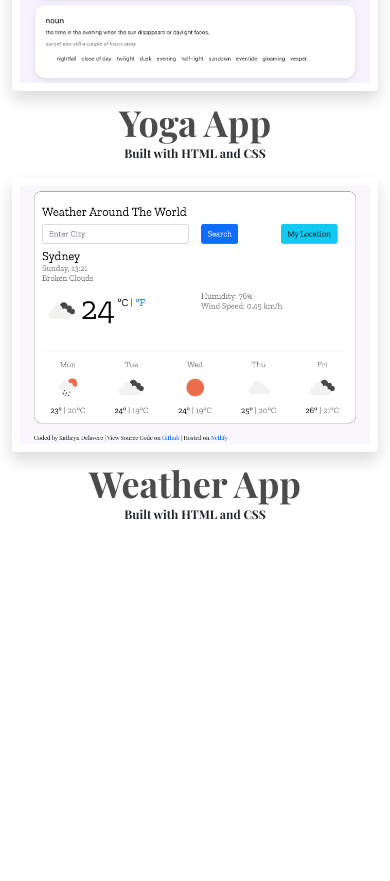
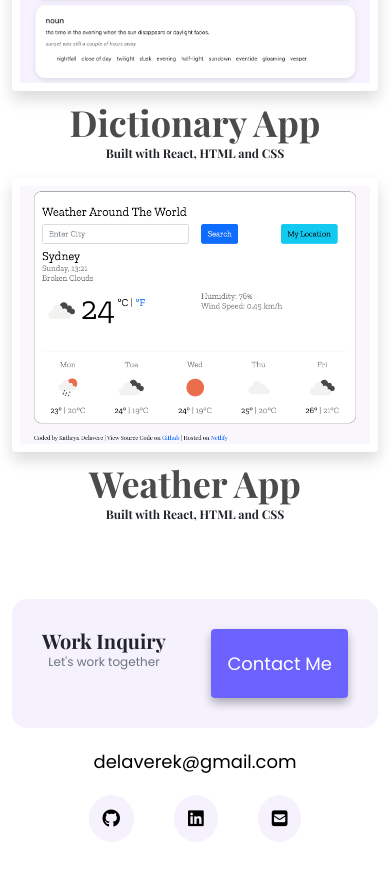
Before and after one commit to kdel01/PortfolioProject, a plain HTML site: page work.html in a window 390 px wide. Shown: the part 399-1280 px from the top of the page. Before the commit the page ends 938 px from the top, so only its background shows below. Drawn offline with nearby package versions, Linux system fonts and the light colour scheme.

Commit message:
added all footers, cleaned up for responsive

```diff
--- a/style.css
+++ b/style.css
@@ -201,4 +201,7 @@ footer .contact-box p {
   footer .primary-link {
     font-size: 18px;
   }
+  .contact-section a {
+    justify-content: center;
+  }
 }
--- a/work.html
+++ b/work.html
@@ -87,8 +87,8 @@
             class="img-fluid p-2 shadow rounded work-pic"
             alt="Dictionary App"
           />
-          <h3 class="text-center img-title">Yoga App</h3>
-          <p class="img-caption text-center">Built with HTML and CSS</p>
+          <h3 class="text-center img-title">Dictionary App</h3>
+          <p class="img-caption text-center">Built with React, HTML and CSS</p>
         </div>
         <div class="col-md-6">
           <img
@@ -97,9 +97,40 @@
             alt="Weather App"
           />
           <h3 class="text-center img-title">Weather App</h3>
-          <p class="img-caption text-center">Built with HTML and CSS</p>
+          <p class="img-caption text-center">Built with React, HTML and CSS</p>
         </div>
       </div>
     </div>
+    <div class="container">
+      <footer>
+        <div class="contact-box d-flex justify-content-between">
+          <div>
+            <h2>Work Inquiry</h2>
+            <p class="text-muted">Let's work together</p>
+          </div>
+          <div>
+            <a href="" class="btn primary-link">Contact Me</a>
+          </div>
+        </div>
+        <div>
+          <a href="mailto:delaverek@gmail.com" class="email-link"
+            >delaverek@gmail.com</a
+          >
+        </div>
+        <div class="social-links mb-5">
+          <a href="https://github.com/kdel01/PortfolioProject" target="_blank"
+            ><i class="fab fa-github"></i
+          ></a>
+          <a
+            href="https://www.linkedin.com/in/kathryn-delavere-0a791518b/"
+            target="_blank"
+            ><i class="fab fa-linkedin"></i
+          ></a>
+          <a href="mailto:delaverek@gmail.com"
+            ><i class="fas fa-envelope-square"></i
+          ></a>
+        </div>
+      </footer>
+    </div>
   </body>
 </html>
```
Also changed, not shown: about.html (+31 -0 lines), contact.html (+29 -0 lines), index.html (+4 -0 lines).
